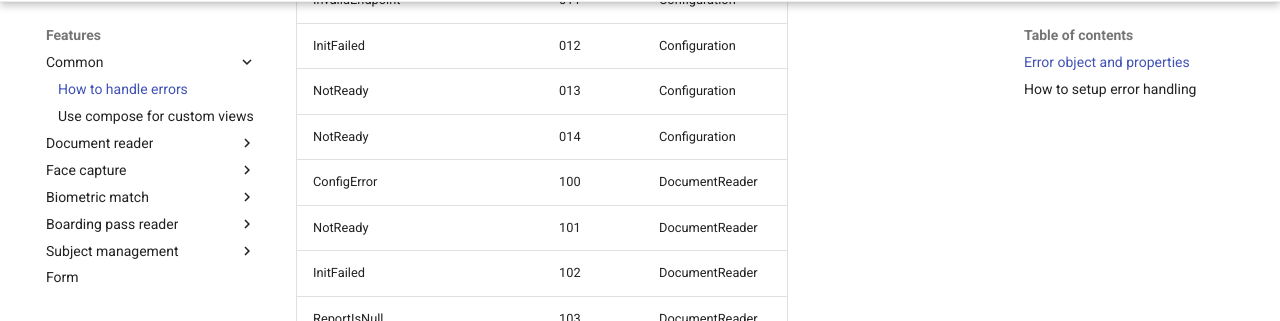
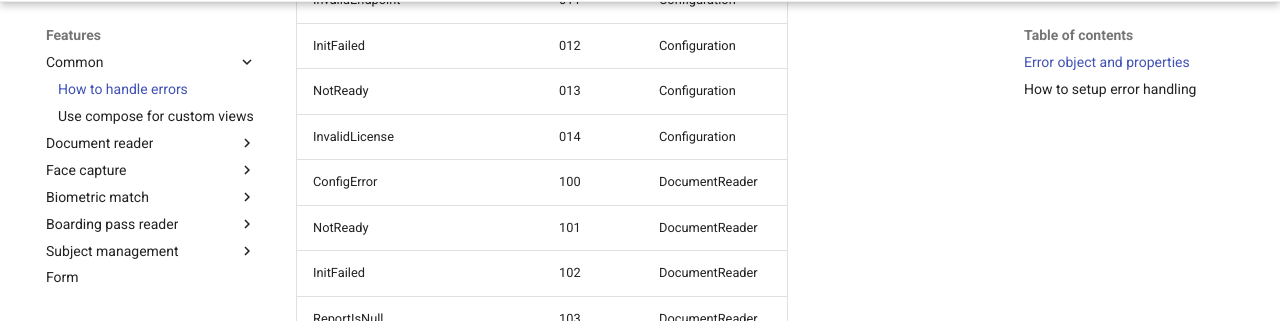
Before and after one commit to vbmobile/mobile-id-documentation, an MkDocs documentation site: the page built from docs/Features/Common/HandleErrors.md, in a window 1280 px wide and 900 px high, scrolled down 1417 px. Shown: the part 131-452 px from the top of the window. Built offline with MkDocs 1.6.1 and Material for MkDocs 9.7.7, drawn with Linux system fonts in a browser that asks for light colours; the version menu is left out.

Commit message:
Android - Fixed the error on the errors table

```diff
--- a/docs/Features/Common/HandleErrors.md
+++ b/docs/Features/Common/HandleErrors.md
@@ -95,7 +95,7 @@ Here you can find a list of all the error codes the SDK sends to the client appl
 | InvalidEndpoint                 | 011   | Configuration     |
 | InitFailed                      | 012   | Configuration     |
 | NotReady                        | 013   | Configuration     |
-| NotReady                        | 014   | Configuration     |
+| InvalidLicense                  | 014   | Configuration     |
 | ConfigError                     | 100   | DocumentReader    |
 | NotReady                        | 101   | DocumentReader    |
 | InitFailed                      | 102   | DocumentReader    |
```
